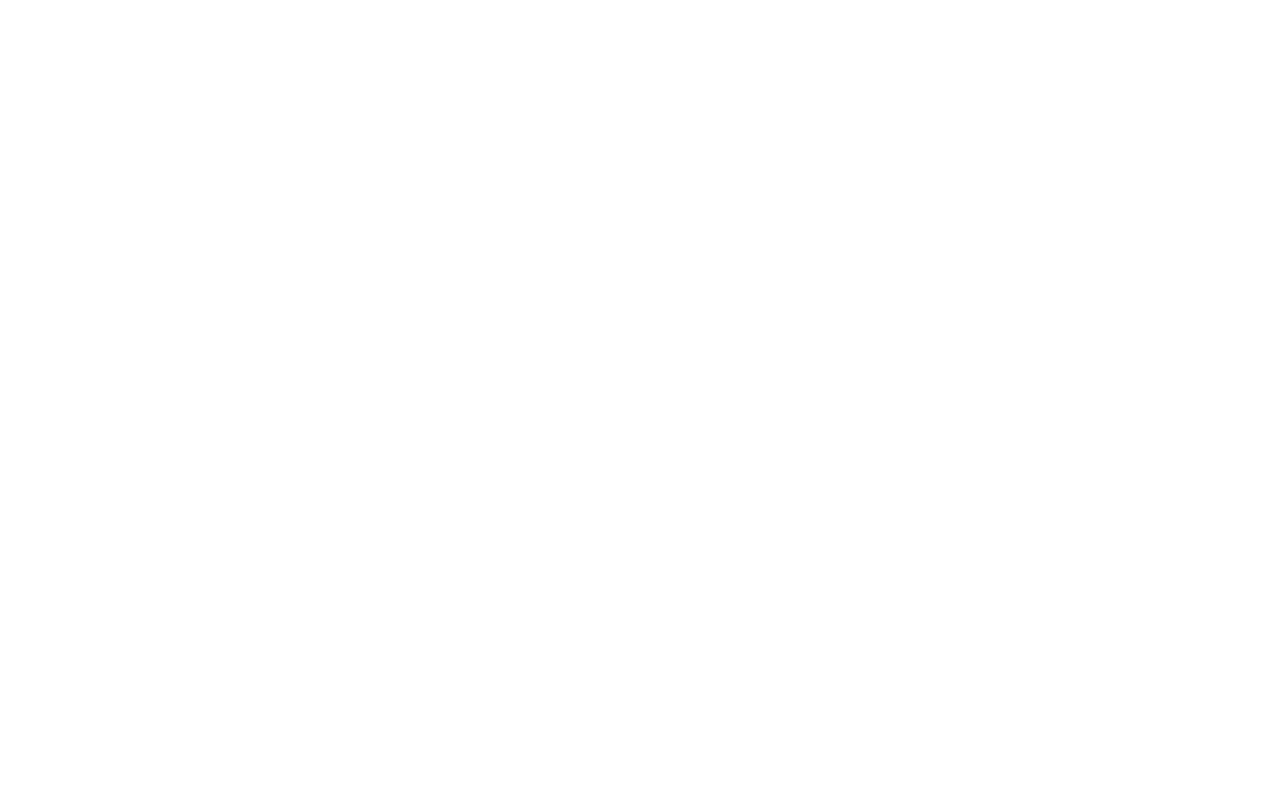
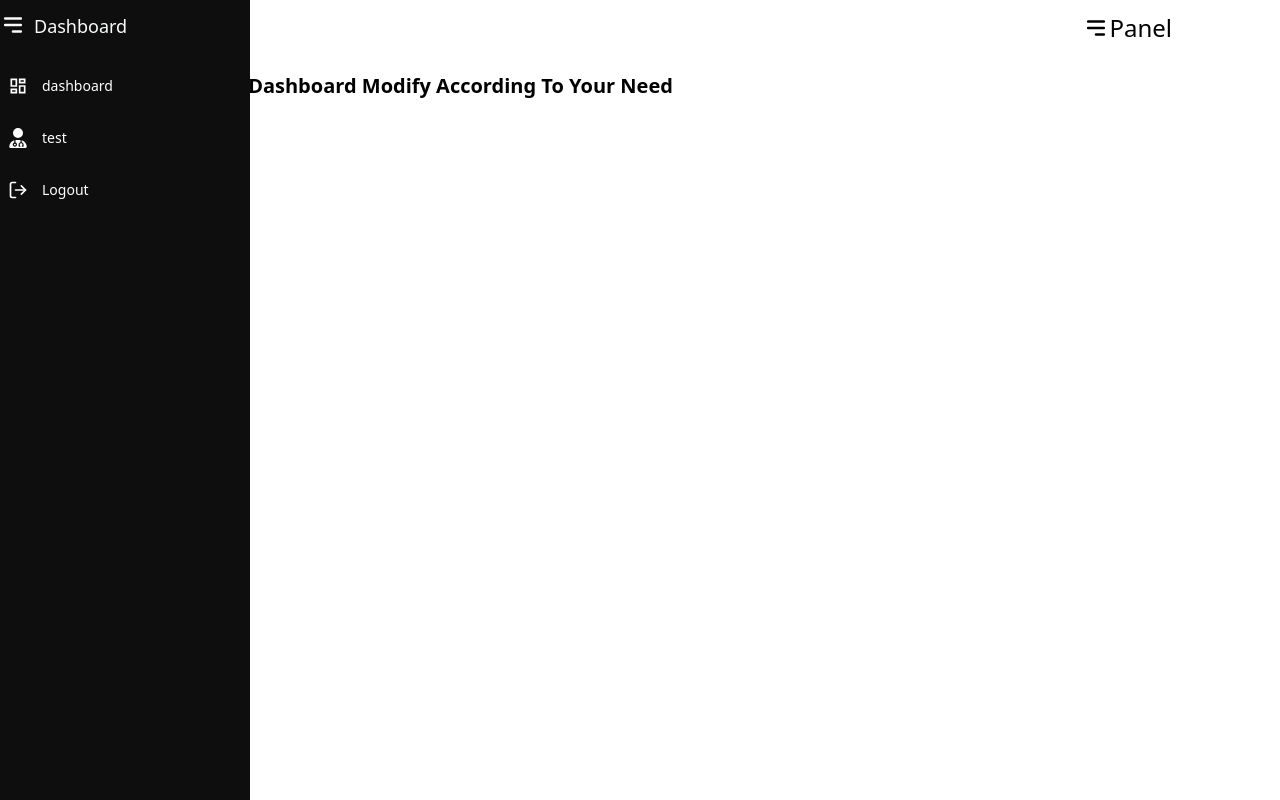
Before and after one commit to saikanepal/epasal_front, a React (Create React App) app: page /adminpanel in a window 1280 px wide. Before the commit this address had no page. Built offline with nearby package versions, Linux system fonts and the light colour scheme.

Commit message:
[+] Admin Panel Configured

```diff
--- a/src/App.js
+++ b/src/App.js
@@ -7,6 +7,7 @@
 import { AuthContext } from "./Hooks/AuthContext";
 import { useAuth } from "./Hooks/useAuth";
 import Theme from "./Theme/Theme";
+import Dashboard from "./Components/AdminPanel/Dashboard";
 function App() {
   const { token, login, logout, userID } = useAuth();
   const auth = useContext(AuthContext);
@@ -17,6 +18,7 @@
         <Route path="/" element={<HomePage />} />
         <Route path="/store/:storeID" element={<Theme />} />
         <Route path="/buildstore" element={<Theme />} />
+        <Route path="/adminpanel" element={<Dashboard />} />
       </React.Fragment>
     );
   } else {
--- a/src/Components/AdminPanel/Dashboard.js
+++ b/src/Components/AdminPanel/Dashboard.js
@@ -1,15 +1,21 @@
 import React from "react";
 import DashboardWrapper from "./DashboardWrapper";
+import { SiderBarProvider } from "./SiderBarContext";
 
 const Dashboard = () => {
   return (
-    <DashboardWrapper>
-      <div className="flex text-sm md:text-[20px] lg:text-lg  flex-col lg:px-32 px-5 pt-0 lg:pt-0">
-        <div className="my-1 py-5">
-          This is Admin Panel Template
+    <SiderBarProvider>
+      <DashboardWrapper>
+        <div className="flex text-sm md:text-[20px] lg:text-lg  flex-col lg:px-32 px-5 pt-0 lg:pt-0">
+          <div className="my-1 py-5">
+          </div>
+
+          <div className="my-1 py-5">
+            <h2 className="text-xl font-bold">This Is Your Dashboard Modify According To Your Need</h2>
+          </div>
         </div>
-      </div>
-    </DashboardWrapper>
+      </DashboardWrapper>
+    </SiderBarProvider>
   );
 };
 
--- a/src/Components/AdminPanel/DashboardWrapper.js
+++ b/src/Components/AdminPanel/DashboardWrapper.js
@@ -1,10 +1,8 @@
-import React, { useEffect } from "react";
+import React from "react";
 import SideBar from "./SideBar";
 
-import { HiMenuAlt3 } from "react-icons/hi";
-import { HiChevronRight } from "react-icons/hi";
+
 import SharedNavbar from "./SharedNavbar";
-import { useNavigate } from "react-router-dom";
 
 const DashboardWrapper = ({ children }) => {
 
@@ -16,7 +14,7 @@
       {/* SideBar handler */}
 
       {/* Main Content */}
-      <div className="flex-1 border">
+      <div className="flex-1 ">
         <SharedNavbar />
         <div>{children}</div>
       </div>
--- a/src/Components/AdminPanel/SharedNavbar.js
+++ b/src/Components/AdminPanel/SharedNavbar.js
@@ -1,15 +1,14 @@
-import React, { useState } from "react";
-import { AiFillHome, AiOutlineUser } from "react-icons/ai";
-import { FaCircle, FaUserCircle } from "react-icons/fa";
+import React from "react";
+
 
 import { HiMenuAlt3 } from "react-icons/hi";
-import { useSiderBar } from "../../Context/SiderBarContext";
+import { useSiderBar } from "./SiderBarContext";
 
 const SharedNavbar = () => {
   const { open, setOpen } = useSiderBar();
 
   return (
-    <div className="fixed w-full t-0 bg-white z-10 px-4 flex items-center justify-between h-14 text-black">
+    <div className="fixed w-full t-0 bg-white z-10  px-4 md:px-8 lg:px-[100px] flex items-center justify-between h-14 text-black">
       <div className="flex items-center">
         <h1
           className="text-2xl font-bold cursor-pointer hover:text-[#70d8bd] transition-colors duration-300 "
--- a/src/Components/AdminPanel/SideBar.js
+++ b/src/Components/AdminPanel/SideBar.js
@@ -1,21 +1,11 @@
 import React from "react";
 import { HiMenuAlt3 } from "react-icons/hi";
 
-import { FiMessageSquare } from "react-icons/fi";
-import { FiClipboard, FiLogOut } from "react-icons/fi";
+import { FiLogOut } from "react-icons/fi";
 import { MdOutlineDashboard } from "react-icons/md";
-import { RiSettings4Line } from "react-icons/ri";
-import { BsPeopleFill } from "react-icons/bs";
-import { IoAddCircleOutline } from "react-icons/io5";
 import { Link, useNavigate } from "react-router-dom";
-import { FaCircleUser } from "react-icons/fa6";
 import { FaUserDoctor } from "react-icons/fa6";
-import { FaUserClock } from "react-icons/fa";
-import { HiUserAdd } from "react-icons/hi";
-import { MdMedicalServices } from "react-icons/md";
-import { FaUsersLine } from "react-icons/fa6";
-import { VscGitPullRequestNewChanges } from "react-icons/vsc";
-import { useSiderBar } from "../../Context/SiderBarContext";
+import { useSiderBar } from "./SiderBarContext";
 const SideBar = () => {
   const navigate = useNavigate();
   const { open, setOpen } = useSiderBar();
@@ -29,8 +19,8 @@
     }
   };
   const menus = [
-    { name: "dashboard", link: "/dashboard", icon: MdOutlineDashboard },
-    { name: "test", link: "/test", icon: FaUserDoctor },
+    { name: "dashboard", link: "/adminpanel", icon: MdOutlineDashboard },
+    { name: "test", link: "/adminpanel", icon: FaUserDoctor },
   ];
 
   return (
@@ -62,14 +52,14 @@
           />
           <p className="ml-2 text-lg">Dashboard</p>
         </div>
-        <div className="mt-4 flex flex-col gap-4 relative text-[#70d8bd]">
+        <div className="mt-4 flex flex-col gap-4 relative text-white">
           {menus?.map((menu, i) => (
             <Link
               onClick={(e) => setOpen(false)}
               to={menu?.link}
               key={i}
               className={` ${menu?.margin && "mt-5"
-                } group flex items-center text-sm  gap-3.5 font-medium p-2 hover:bg-gray-800 rounded-md`}
+                } group flex items-center text-sm  gap-3.5 font-medium p-2 hover:bg-gray-800 rounded-md hover:text-[#ade9dc] transition duration-50 ease-in-out`}
             >
               <div>{React.createElement(menu?.icon, { size: "20" })}</div>
               <h2
--- /dev/null
+++ b/src/Components/AdminPanel/SiderBarContext.js
@@ -0,0 +1,21 @@
+// SiderBarContext.js
+import React, { createContext, useState, useContext } from "react";
+
+// Create the context
+const SiderBarContext = createContext();
+
+// Create a provider component
+export const SiderBarProvider = ({ children }) => {
+  const [open, setOpen] = useState(true);
+
+  return (
+    <SiderBarContext.Provider value={{ open, setOpen }}>
+      {children}
+    </SiderBarContext.Provider>
+  );
+};
+
+// Create a custom hook to use the SiderBarContext
+export const useSiderBar = () => {
+  return useContext(SiderBarContext);
+};
```
